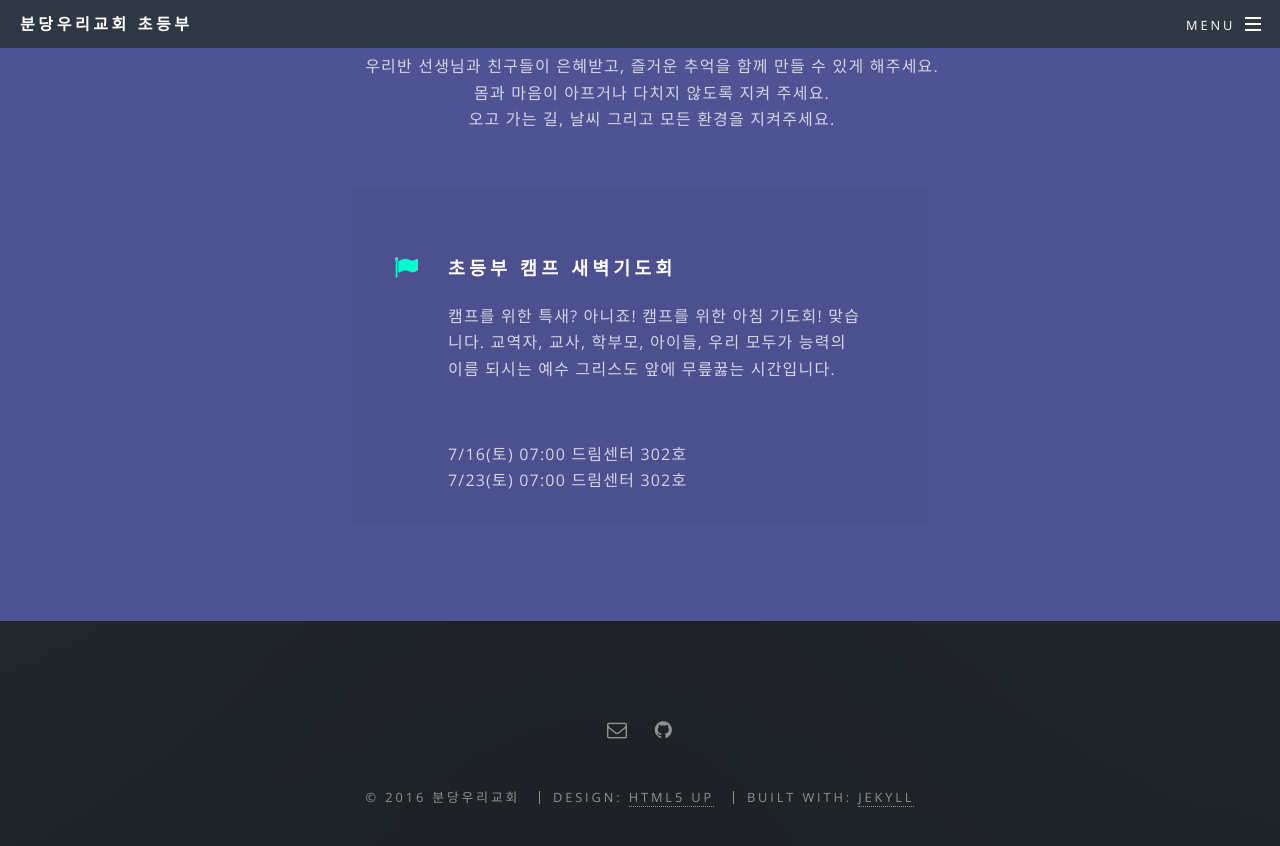
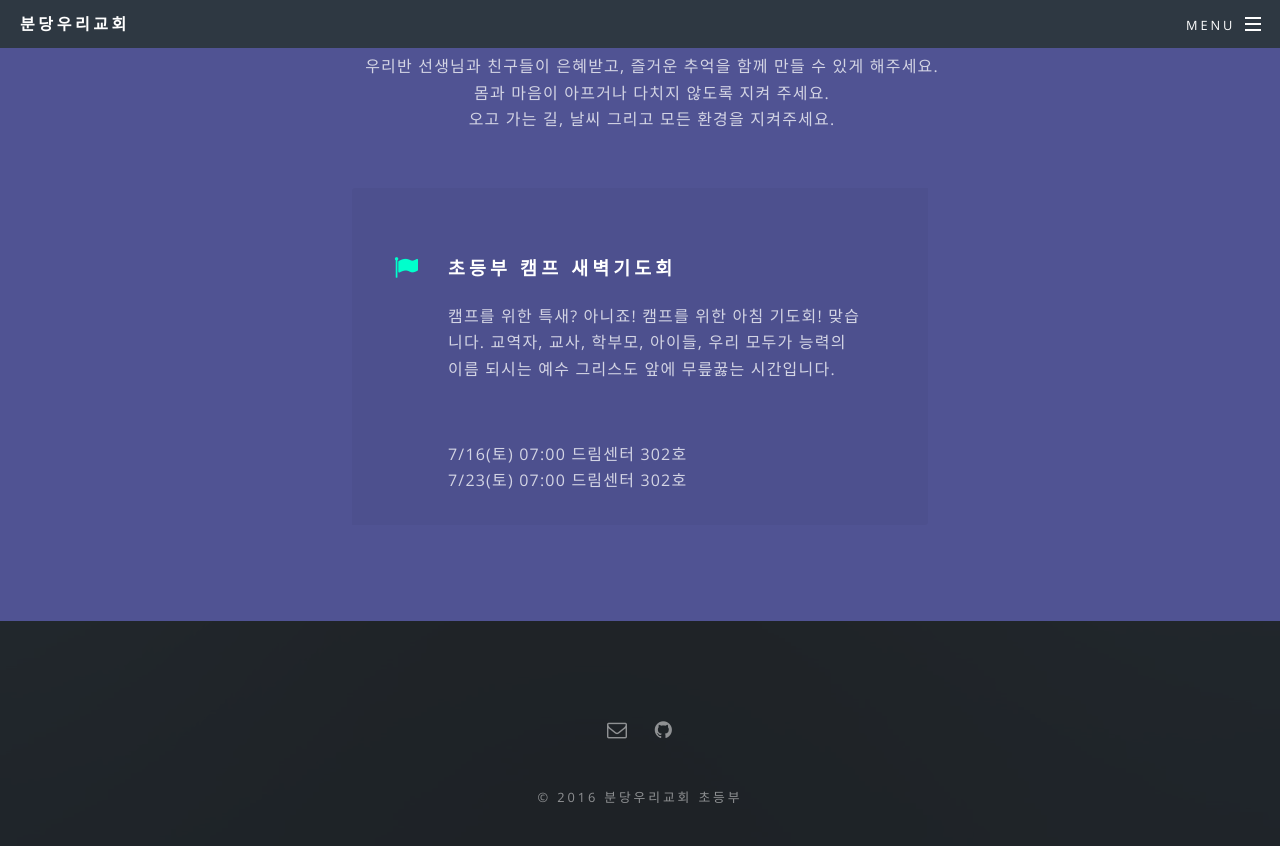
Before and after one commit to woorichurch/woorichurch.github.io, a Jekyll site: the page built from index.html, in a window 1280 px wide and 900 px high, scrolled down 2701 px. Shown: the top 846 px of the window. Built offline with Jekyll 4.4.1, drawn with Linux system fonts in a browser that asks for light colours.

Commit message:
footer 변경

```diff
--- a/_config.yml
+++ b/_config.yml
@@ -2,12 +2,12 @@
 #
 
 # Site settings
-title: 분당우리교회 초등부
+title: 분당우리교회
 description: |
   Another fine responsive
   site template freebie
   crafted by [HTML5 UP](http://html5up.net)
-owner: 분당우리교회 # or company name
+owner: 분당우리교회 초등부 # or company name
 first_published: 2016 # if migrating another site, the year of your first publish
 email: woorijesus@gmail.com
 baseurl: "" # the subpath of your site, e.g. /blog
--- a/_includes/footer.html
+++ b/_includes/footer.html
@@ -21,7 +21,5 @@
     {% endif %}
     {{ thisyear }}
     {% if site.owner %}{{ site.owner }}{% else %}{{ site.title }}{% endif %}</li>
-    <li>Design: <a href="http://html5up.net" target="_blank">HTML5 UP</a></li>
-    <li>Built with: <a href="http://jekyllrb.com" target="_blank">Jekyll</a></li>
   </ul>
 </footer>
```
